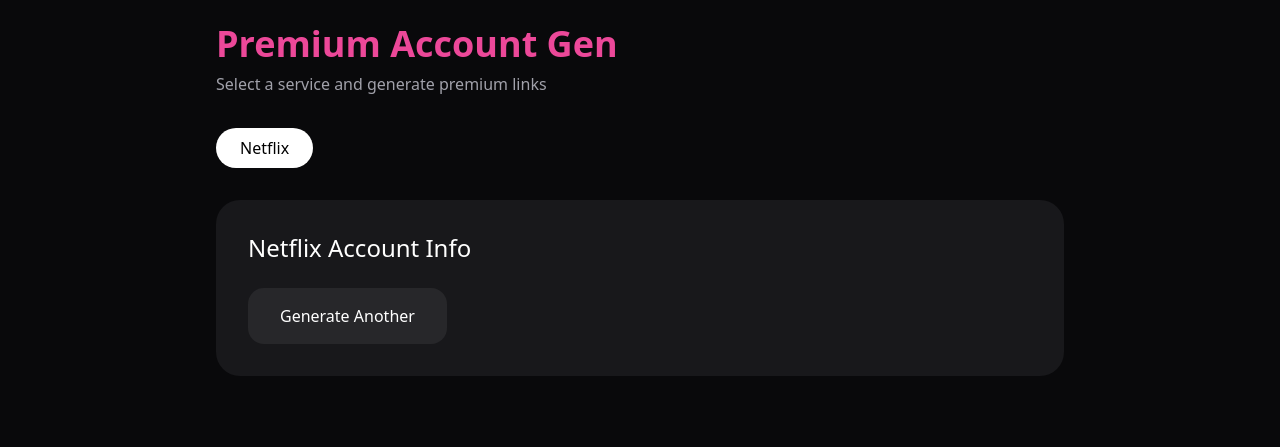
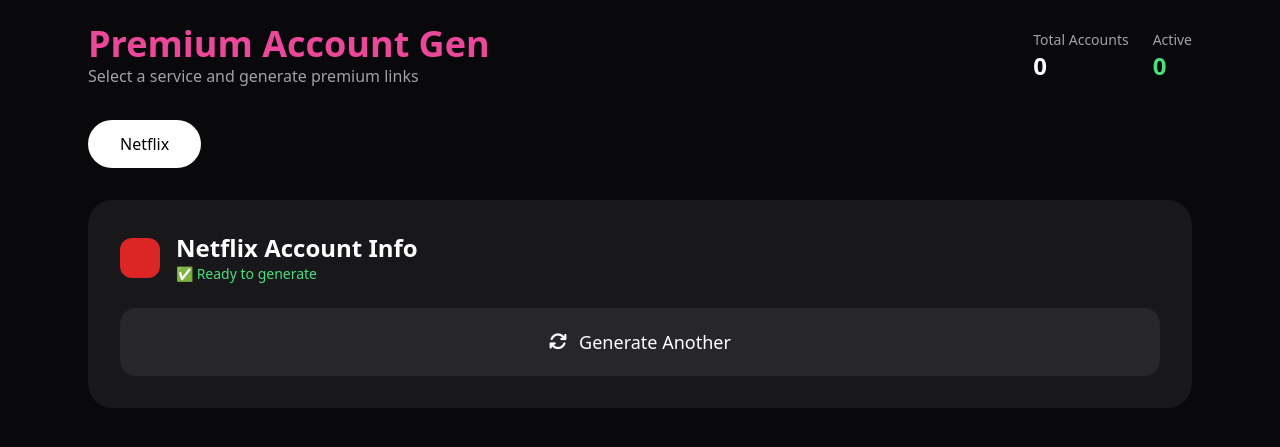
Before and after one commit to Exhipper/exflix, a Flask app: page / in a window 1280 px wide. Shown: the top 447 px of the page. Run offline with Flask 3, Linux system fonts and the light colour scheme; data that the repository does not hold is empty; some libraries are stand-ins or nearby versions.

Commit message:
Update index.html

```diff
--- a/templates/index.html
+++ b/templates/index.html
@@ -5,38 +5,97 @@
     <meta name="viewport" content="width=device-width, initial-scale=1.0">
     <title>Premium Account Gen</title>
     <script src="https://cdn.tailwindcss.com"></script>
+    <link rel="stylesheet" href="https://cdnjs.cloudflare.com/ajax/libs/font-awesome/6.5.1/css/all.min.css">
 </head>
 <body class="bg-zinc-950 text-white">
-    <div class="max-w-4xl mx-auto p-6">
-        <h1 class="text-4xl font-bold text-pink-500 mb-2">Premium Account Gen</h1>
-        <p class="text-zinc-400 mb-8">Select a service and generate premium links</p>
+    <div class="max-w-6xl mx-auto p-6">
+        <div class="flex justify-between items-center mb-8">
+            <div>
+                <h1 class="text-4xl font-bold text-pink-500">Premium Account Gen</h1>
+                <p class="text-zinc-400">Select a service and generate premium links</p>
+            </div>
+            <div class="flex gap-6 text-sm">
+                <div>
+                    <span class="text-zinc-400">Total Accounts</span>
+                    <span id="total" class="block text-2xl font-bold">0</span>
+                </div>
+                <div>
+                    <span class="text-zinc-400">Active</span>
+                    <span id="active" class="block text-2xl font-bold text-green-400">0</span>
+                </div>
+            </div>
+        </div>
 
         <div class="flex gap-4 mb-8">
-            <button onclick="switchTab(0)" class="tab-btn active px-6 py-2 rounded-full bg-white text-black">Netflix</button>
+            <button onclick="switchTab(0)" class="tab-btn active px-8 py-3 rounded-full bg-white text-black font-medium">Netflix</button>
         </div>
 
-        <div id="netflix-panel">
-            <div class="bg-zinc-900 rounded-3xl p-8">
-                <h2 class="text-2xl mb-6">Netflix Account Info</h2>
-                <button onclick="generateAccount()"
-                        class="bg-zinc-800 hover:bg-zinc-700 px-8 py-4 rounded-2xl">
-                    Generate Another
-                </button>
+        <!-- Netflix Panel -->
+        <div id="netflix-panel" class="bg-zinc-900 rounded-3xl p-8">
+            <div class="flex items-center gap-4 mb-6">
+                <div class="w-10 h-10 bg-red-600 rounded-xl flex items-center justify-center">
+                    <i class="fa-brands fa-netflix text-3xl"></i>
+                </div>
+                <div>
+                    <h2 class="text-2xl font-semibold">Netflix Account Info</h2>
+                    <p class="text-green-400 text-sm">✅ Ready to generate</p>
+                </div>
             </div>
+
+            <button onclick="generateAccount()"
+                    class="w-full bg-zinc-800 hover:bg-zinc-700 py-5 rounded-2xl text-lg font-medium flex items-center justify-center gap-3">
+                <i class="fa-solid fa-sync"></i>
+                Generate Another
+            </button>
+
+            <div id="result" class="mt-6 hidden"></div>
         </div>
     </div>
 
     <script>
+        async function loadStats() {
+            try {
+                const res = await fetch('/api/stats');
+                const data = await res.json();
+                document.getElementById('total').textContent = data.total;
+                document.getElementById('active').textContent = data.active;
+            } catch(e) {}
+        }
+
         async function generateAccount() {
-            const res = await fetch('/api/generate');
-            const data = await res.json();
-            if (data.success) {
-                alert("✅ Generated! Link: " + data.pc_link);
-                window.open(data.pc_link, '_blank');
-            } else {
-                alert(data.error);
+            const resultDiv = document.getElementById('result');
+            resultDiv.classList.add('hidden');
+
+            try {
+                const res = await fetch('/api/generate');
+                const data = await res.json();
+
+                if (data.success) {
+                    resultDiv.innerHTML = `
+                        <div class="bg-green-900/30 border border-green-500 rounded-2xl p-6">
+                            <p class="text-green-400 mb-4">✅ Generated successfully!</p>
+                            <a href="${data.pc_link}" target="_blank"
+                               class="block bg-green-600 hover:bg-green-700 text-center py-4 rounded-xl font-medium">
+                                Open Netflix Link
+                            </a>
+                        </div>`;
+                    resultDiv.classList.remove('hidden');
+                    loadStats();
+                } else {
+                    alert(data.error || "Failed to generate");
+                }
+            } catch(e) {
+                alert("Network error");
             }
         }
+
+        function switchTab(n) {
+            // For future services
+        }
+
+        // Load stats on start
+        setInterval(loadStats, 10000);
+        loadStats();
     </script>
 </body>
 </html>
```
